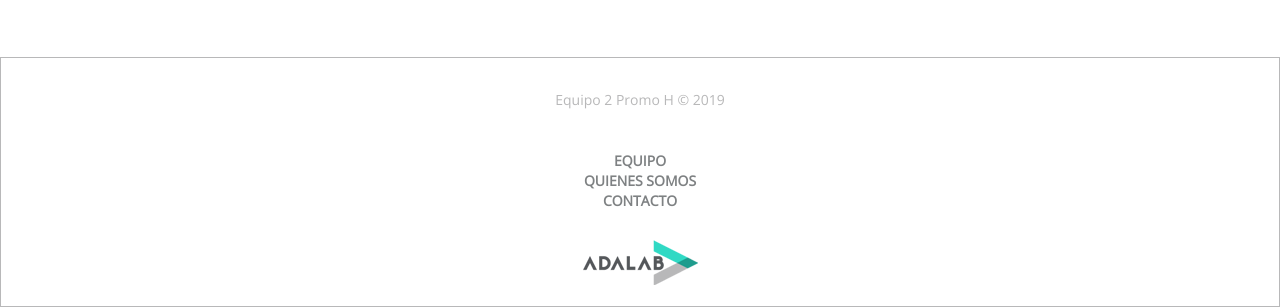
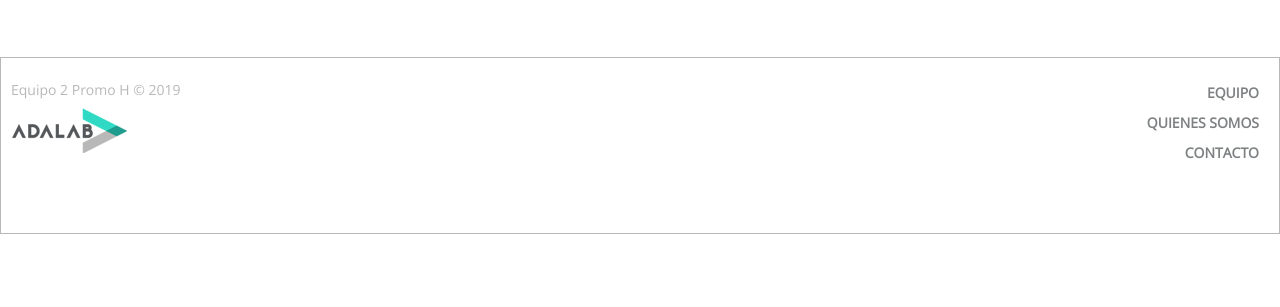
Before and after one commit to YolandaVergara/project-promo-h-module-1-team-2-mornings, a plain HTML site: page index.html in a window 1280 px wide. Shown: the part 2117-2424 px from the top of the page. After the commit the page ends 2351 px from the top, so only its background shows below. Drawn offline with nearby package versions, Linux system fonts and the light colour scheme.

Commit message:
Footer updated with responsive

```diff
--- a/styles/main.css
+++ b/styles/main.css
@@ -1,5 +1,10 @@
 body {
   margin: 0px;
+  padding: 0px;
+}
+
+* {
+  list-style: none;
 }
 
 a:link {
@@ -354,41 +359,67 @@ a:active {
   justify-content: space-between;
   align-items: center;
   width: 100%;
-  height: 250px;
+  box-sizing: border-box;
 }
 
 .foot__copy {
   font-family: "Open Sans", sans-serif;
   font-size: 14px;
   color: #b8b8b9;
-  width: 165;
   text-align: center;
+  box-sizing: border-box;
 }
 
 .foot__nav {
-  width: 120;
   font-family: "Open Sans", sans-serif;
   font-size: 14px;
   text-align: center;
-  line-height: 1.43;
+  line-height: 20px;
   color: #54585a;
   font-weight: 600;
   opacity: 0.75;
+  padding: 10px;
+  box-sizing: border-box;
 }
 
-.foot_image {}
+.foot__image {
+  padding: 10px;
+  box-sizing: border-box;
+
+}
 
 @media all and (min-width: 768px) {
-  .hero {
-    background-image: url(../images/hero_1200px.jpg);
+  .foot {
+    flex-direction: row;
+    flex-wrap: wrap;
+    justify-content: space-between;
     align-items: flex-start;
+    padding: 10px;
   }
 
-  .hero__claim {
-    transform: translateY(0%);
-    margin-left: 5%;
-    max-width: 500px;
-    opacity: 0.8;
+  .foot__copy,
+  .foot__nav,
+  .foot__image {
+    width: 50%;
+  }
+
+  .foot__nav__list {
+    display: flex;
+    flex-direction: column;
+    align-items: flex-end;
+    line-height: 30px;
+  }
+
+  .foot__copy {
+    text-align: left;
+  }
+
+  .foot__image {
+    position: relative;
+    bottom: 70px;
+    width: 116px;
+    padding: 0px;
+    margin: 0px;
   }
 }
 
@@ -396,7 +427,3 @@ ul {
   padding: 0px;
   margin: 0px;
 }
-
-li {
-  list-style: none;
-}
```
